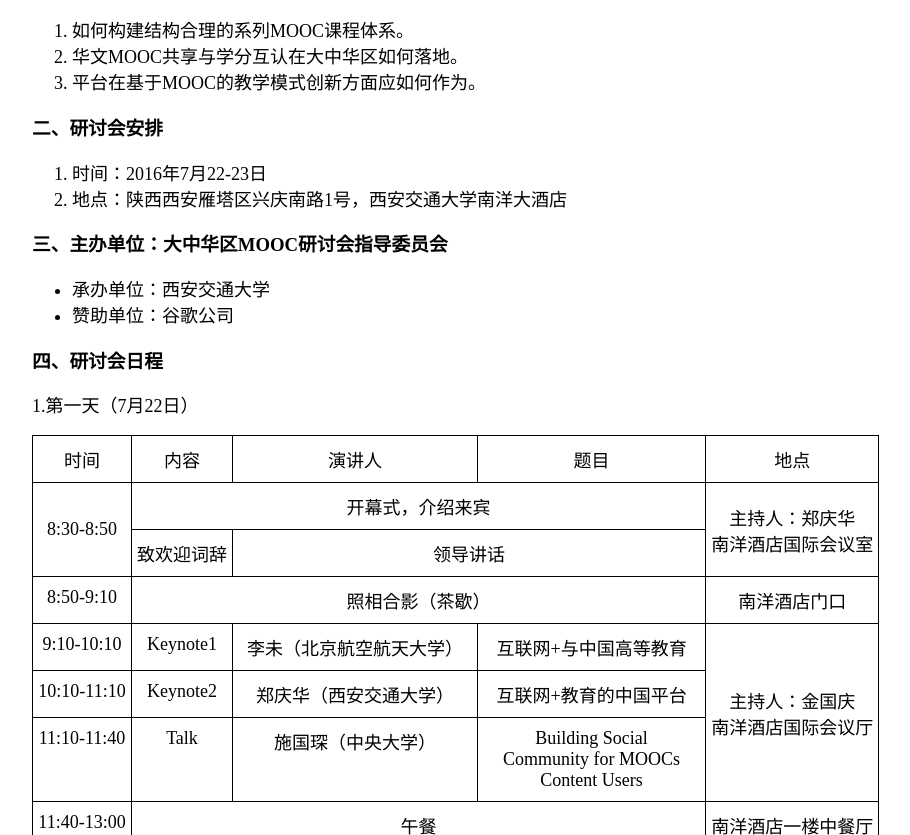
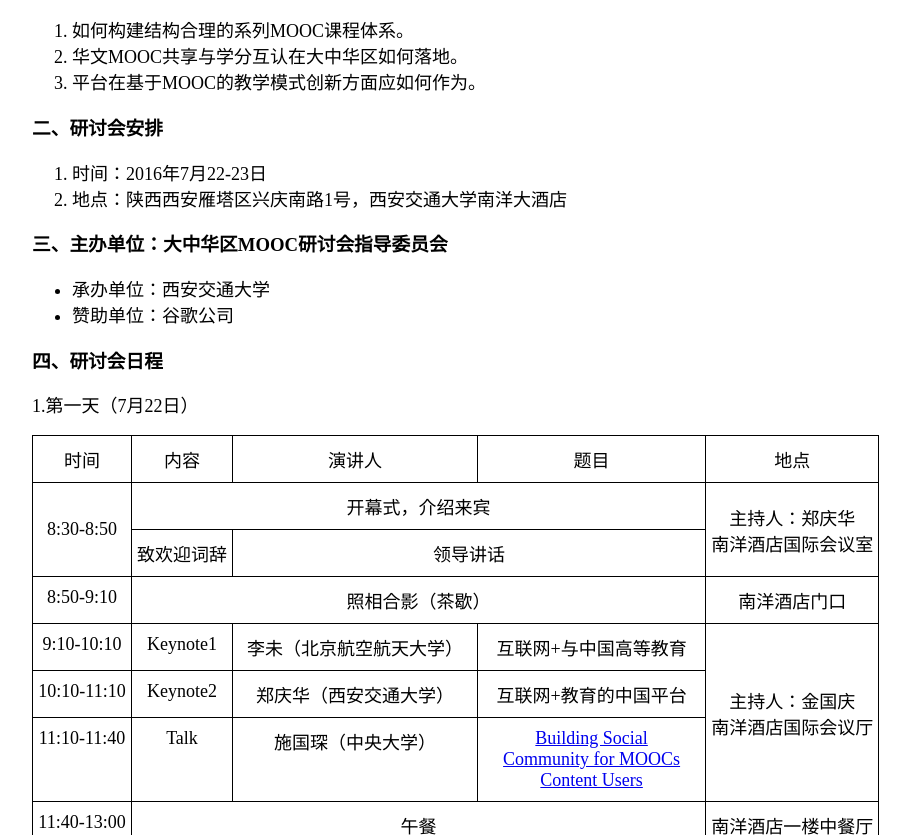
Before and after one commit to yinhang2/lessons, a plain HTML site: page index.html in a window 1280 px wide. Shown: the part 117-952 px from the top of the page, without its empty margins (148-1058 px from the left). Drawn offline with Linux system fonts and the light colour scheme.

Commit message:
add download link

```diff
--- a/index.html
+++ b/index.html
@@ -86,7 +86,7 @@ ol,ul,p,table,td,th{
     <td class="tg-baqh">11:10-11:40</td>
     <td class="tg-baqh">Talk</td>
     <td class="tg-baqh">施国琛（中央大学）</td>
-    <td class="tg-baqh">Building Social <br>Community for MOOCs <br>Content Users</td>
+    <td class="tg-baqh"><a href="https://github.com/yinhang2/lessons/blob/master/Building%20Social%20Community%20for%20MOOCs%20Content%20Users.pptx?raw=true">Building Social <br>Community for MOOCs <br>Content Users</a></td>
   </tr>
   <tr>
     <td class="tg-baqh">11:40-13:00</td>
```
